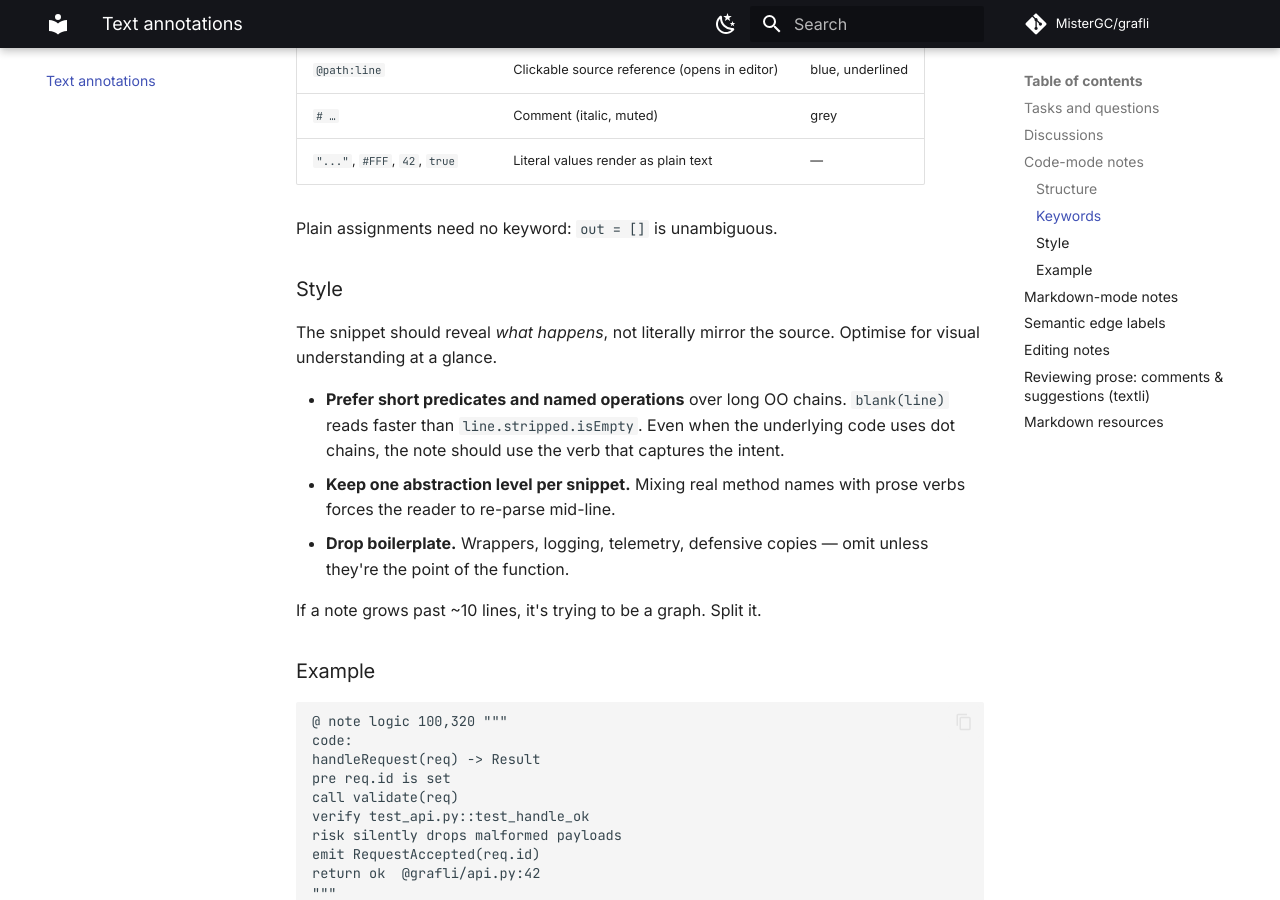
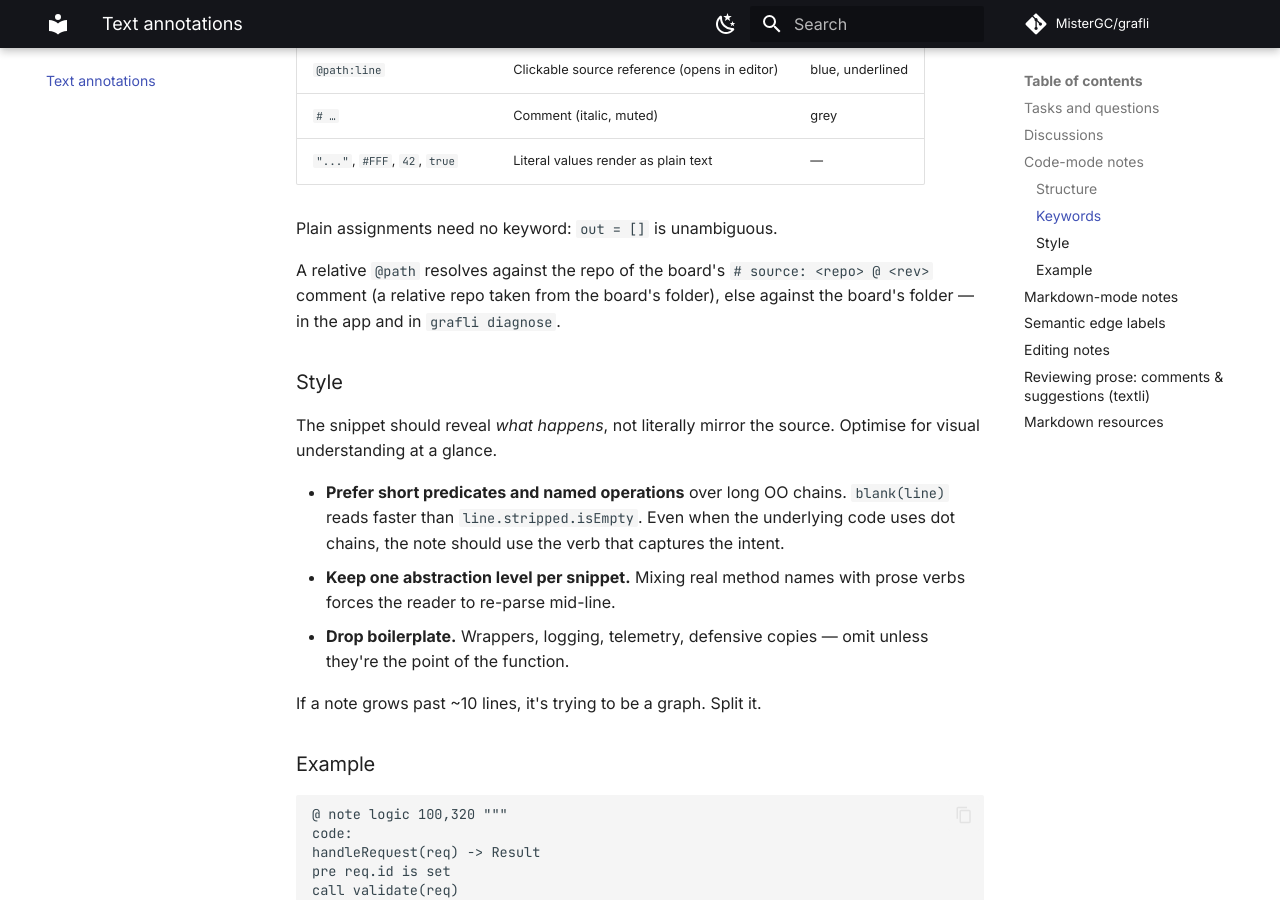
Before and after one commit to MisterGC/grafli, an MkDocs documentation site: the page built from docs/text-annotations.md, in a window 1280 px wide and 900 px high, scrolled down 2107 px. Built offline with MkDocs 1.6.1 and Material for MkDocs 9.7.7, drawn with Linux system fonts in a browser that asks for light colours; comment, search, counter and statistics services are not loaded.

Commit message:
Document # source: as the root of a board's code refs: changelog, format, help, skill

```diff
--- a/docs/text-annotations.md
+++ b/docs/text-annotations.md
@@ -74,6 +74,11 @@ reviewer should spot first.
 | `"..."`, `#FFF`, `42`, `true` | Literal values render as plain text | — |
 
 Plain assignments need no keyword: `out = []` is unambiguous.
+
+A relative `@path` resolves against the repo of the board's
+`# source: <repo> @ <rev>` comment (a relative repo taken from the board's
+folder), else against the board's folder — in the app and in
+`grafli diagnose`.
 
 ### Style
 
```
Also changed, not shown: CHANGELOG.md (+8 -0 lines), docs/keybindings.md (+1 -1 lines), grafli/skills/grafli/references/explaining.md (+2 -1 lines), grafli/skills/grafli/references/format.md (+5 -0 lines), 2 other files.
